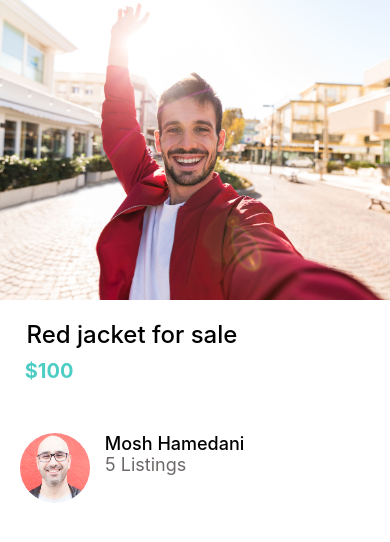
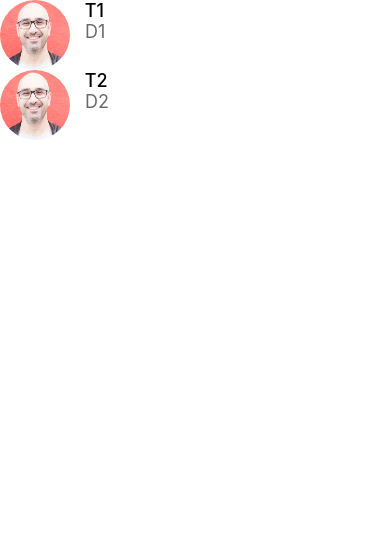
Before and after one commit to NoahJpg/DoneWithIt, a React Native app: screen / in a window 390 px wide. Shown: the top 542 px of the page. Built offline with nearby package versions, Linux system fonts and the light colour scheme.

Commit message:
add messages screen

```diff
--- a/App.js
+++ b/App.js
@@ -1,11 +1,13 @@
-import React from "react";
-import { View } from "react-native";
+import React, { useState } from "react";
+import { TextInput, View, Text } from "react-native";
 
-import Card from "./app/components/Card";
-import ListingDetailsScreen from "./app/screens/ListingDetailsScreen";
+import Screen from "./app/components/Screen"
+import MessagesScreen from "./app/screens/MessagesScreen";
 
 export default function App() {
+  const [firstName, setFirstName] = useState("");
+
   return (
-    <ListingDetailsScreen />
+    <MessagesScreen />
   );
 }
--- /dev/null
+++ b/app/components/Screen.js
@@ -0,0 +1,8 @@
+import React from 'react';
+import { Text } from 'react-native';
+
+function Screen(props) {
+
+}
+
+export default Screen;
--- /dev/null
+++ b/app/screens/MessagesScreen.js
@@ -0,0 +1,44 @@
+import React from 'react';
+import { FlatList, SafeAreaView, StyleSheet, Platform, StatusBar } from 'react-native';
+
+import ListItem from '../components/ListItem';
+
+const messages = [
+  {
+    id: 1,
+    title: "T1",
+    description: "D1",
+    image: require("../assets/mosh.jpg")
+  },
+  {
+    id: 2,
+    title: "T2",
+    description: "D2",
+    image: require("../assets/mosh.jpg")
+  },
+]
+
+function MessagesScreen(props) {
+  return (
+    <SafeAreaView style={styles.screen}>
+    <FlatList
+      data={messages}
+      keyExtractor={message => message.id.toString()}
+      renderItem={({ item }) =>
+        <ListItem
+          title={item.title}
+          subTitle={item.description}
+          image={item.image}
+          />}
+    />
+    </SafeAreaView>
+  );
+}
+
+const styles = StyleSheet.create({
+  screen: {
+    paddingTop: Platform.OS === 'android' ? StatusBar.currentHeight : 0
+  }
+})
+
+export default MessagesScreen;
--- a/package.json
+++ b/package.json
@@ -12,6 +12,7 @@
     "@expo/webpack-config": "^18.0.1",
     "@react-native-community/hooks": "^3.0.0",
     "expo": "~48.0.15",
+    "expo-constants": "^14.2.1",
     "expo-status-bar": "~1.4.4",
     "react": "18.2.0",
     "react-dom": "18.2.0",
```
Also changed, not shown: app/screens/ViewImageScreen.js (+8 -9 lines), 1 other file (tests, documents, lock files or other folders).
